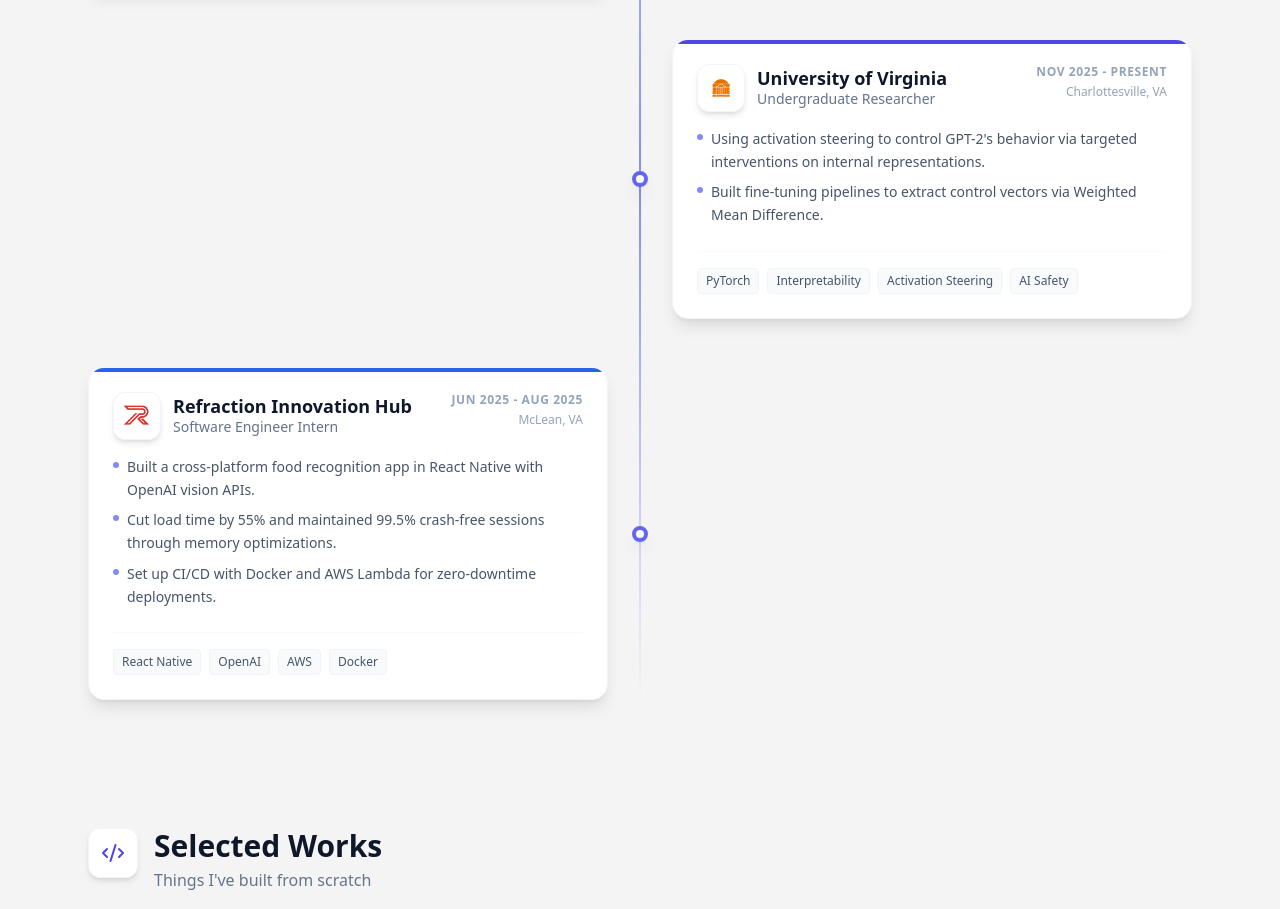
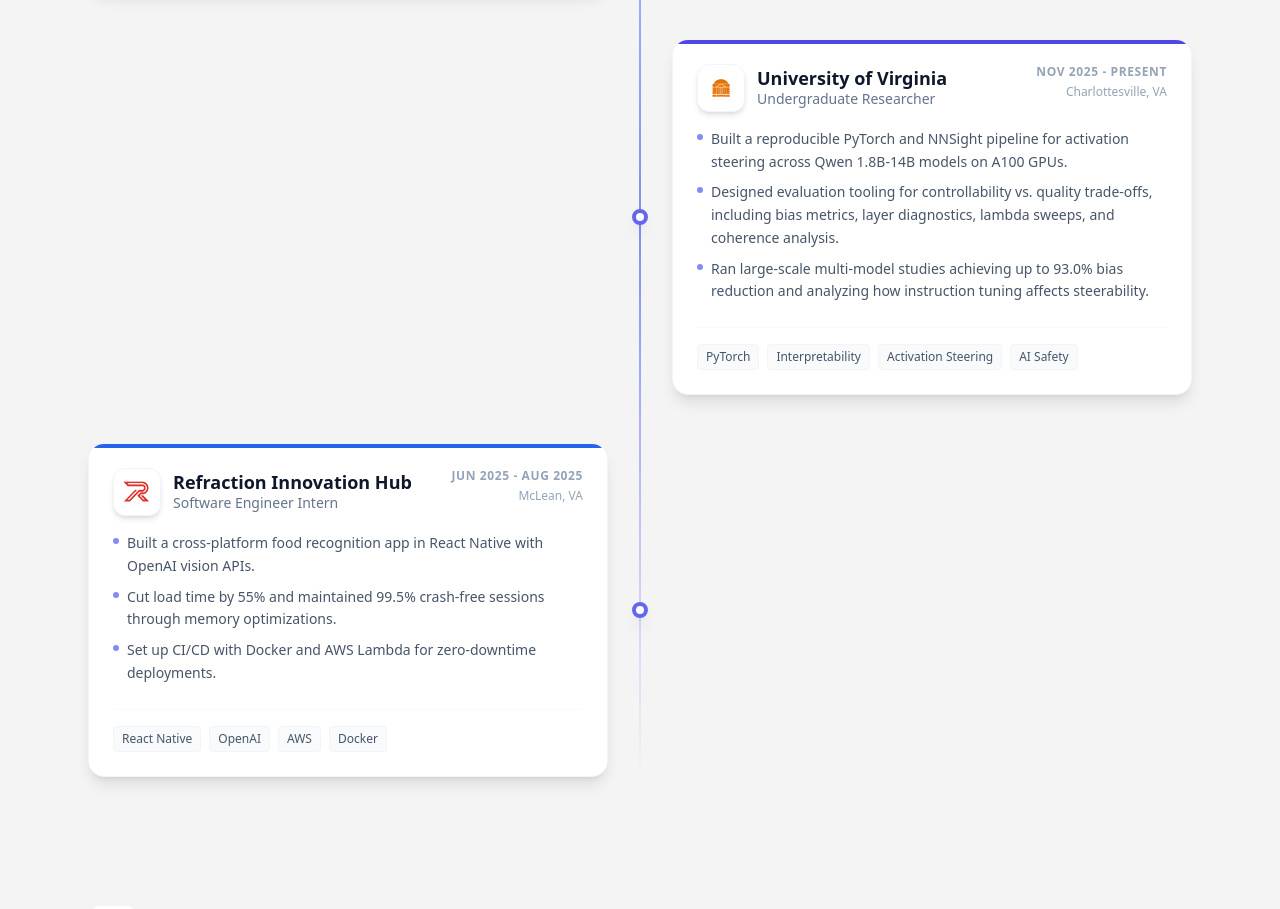
Before and after one commit to bthaas/bthaas.github.io, a React (Vite) app: page / in a window 1280 px wide. Shown: the part 1280-2189 px from the top of the page. Built offline with nearby package versions, Linux system fonts and the light colour scheme.

Commit message:
Update research experience from latest resume

```diff
--- a/src/Portfolio.jsx
+++ b/src/Portfolio.jsx
@@ -328,8 +328,9 @@ const Portfolio = () => {
               color="bg-indigo-600"
               side="right"
               content={[
-                "Using activation steering to control GPT-2's behavior via targeted interventions on internal representations.",
-                "Built fine-tuning pipelines to extract control vectors via Weighted Mean Difference."
+                "Built a reproducible PyTorch and NNSight pipeline for activation steering across Qwen 1.8B-14B models on A100 GPUs.",
+                "Designed evaluation tooling for controllability vs. quality trade-offs, including bias metrics, layer diagnostics, lambda sweeps, and coherence analysis.",
+                "Ran large-scale multi-model studies achieving up to 93.0% bias reduction and analyzing how instruction tuning affects steerability."
               ]}
               tech={["PyTorch", "Interpretability", "Activation Steering", "AI Safety"]}
             />
```
